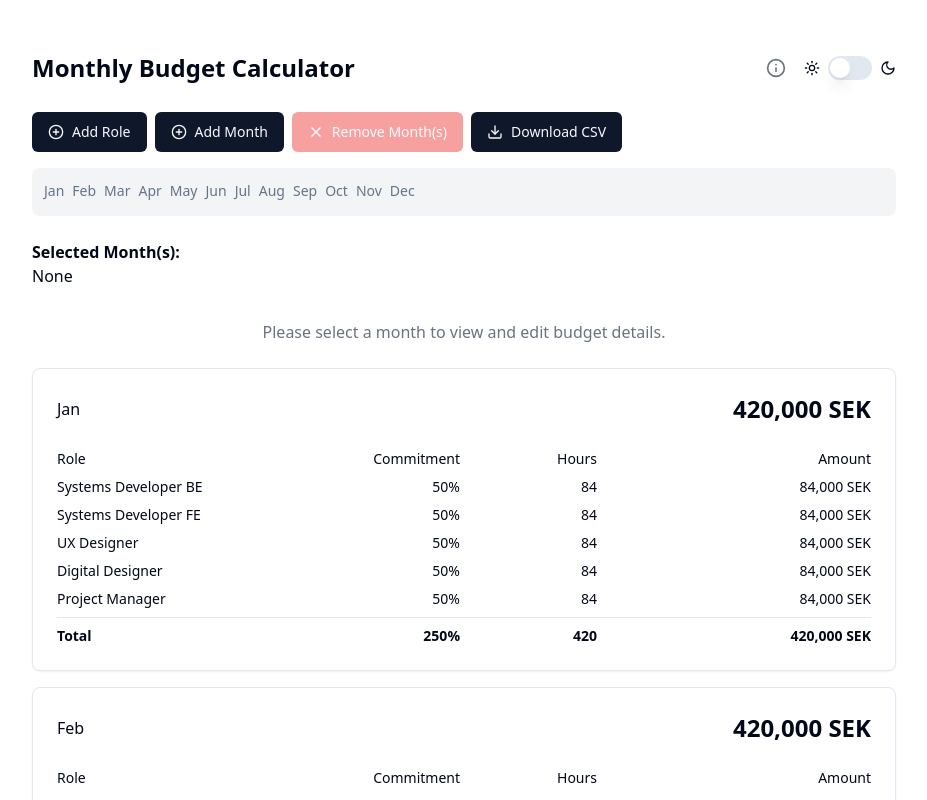
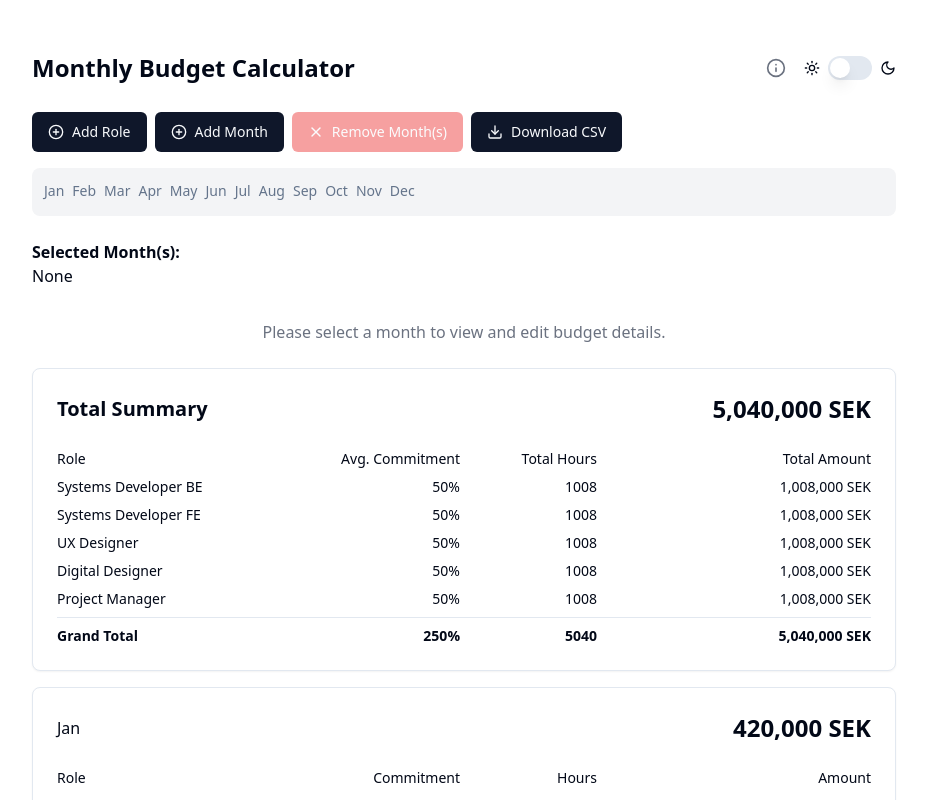
Before and after one commit to anders-brunoson/budget-calculator, a React (Vite) app: page / in a window 1280 px wide. Shown: the top 800 px of the page, without its empty margins (176-1103 px from the left). Built offline with nearby package versions, Linux system fonts and the light colour scheme.

Commit message:
Summary card to top + unselect tab

```diff
--- a/src/components/BudgetCalculator.jsx
+++ b/src/components/BudgetCalculator.jsx
@@ -229,9 +229,11 @@ const BudgetCalculator = () => {
         prev.includes(month) ? prev.filter(m => m !== month) : [...prev, month]
       );
     } else {
-      setSelectedMonths([month]);
+      setSelectedMonths(prev =>
+        prev.length === 1 && prev[0] === month ? [] : [month]
+      );
     }
-    setActiveTab(month);
+    setActiveTab(prev => prev === month ? '' : month);
   };
 
   const handleMonthDoubleClick = (month) => {
@@ -384,6 +386,39 @@ const BudgetCalculator = () => {
       link.click();
       document.body.removeChild(link);
     }
+  };
+
+  const calculateTotalSummary = () => {
+    const totalSummary = {
+      total: 0,
+      breakdown: {},
+      hours: {},
+      commitments: {}
+    };
+
+    roles.forEach(role => {
+      totalSummary.breakdown[role.id] = 0;
+      totalSummary.hours[role.id] = 0;
+      totalSummary.commitments[role.id] = 0;
+    });
+
+    monthOrder.forEach(month => {
+      if (budget[month]) {
+        totalSummary.total += budget[month].total || 0;
+        roles.forEach(role => {
+          totalSummary.breakdown[role.id] += budget[month].breakdown[role.id] || 0;
+          totalSummary.hours[role.id] += budget[month].hours[role.id] || 0;
+          totalSummary.commitments[role.id] += budget[month].commitments[role.id] || 0;
+        });
+      }
+    });
+
+    // Average out the commitments
+    roles.forEach(role => {
+      totalSummary.commitments[role.id] = Math.round(totalSummary.commitments[role.id] / monthOrder.length);
+    });
+
+    return totalSummary;
   };
 
   return (
@@ -573,6 +608,53 @@ const BudgetCalculator = () => {
       )}
 
       <div className="space-y-4 mt-6">
+
+      {/* Total Card */}
+
+        <Card>
+          <CardHeader>
+            <div className="flex justify-between items-center">
+              <span className="text-xl font-bold">Total Summary</span>
+              <span className="text-2xl font-bold">{calculateTotalSummary().total.toLocaleString()} SEK</span>
+            </div>
+          </CardHeader>
+          <CardContent>
+            <div className="space-y-2">
+              <div className="grid grid-cols-12 gap-2 text-sm font-medium">
+                <span className="col-span-4 text-left">Role</span>
+                <span className="col-span-2 text-right">Avg. Commitment</span>
+                <span className="col-span-2 text-right">Total Hours</span>
+                <span className="col-span-4 text-right">Total Amount</span>
+              </div>
+              {roles.map(role => {
+                const totalSummary = calculateTotalSummary();
+                return (
+                  <div key={role.id} className="grid grid-cols-12 gap-2 text-sm">
+                    <span className="col-span-4 text-left truncate" title={role.name}>{role.name}</span>
+                    <span className="col-span-2 text-right">{totalSummary.commitments[role.id] || 0}%</span>
+                    <span className="col-span-2 text-right">{totalSummary.hours[role.id] || 0}</span>
+                    <span className="col-span-4 text-right">{(totalSummary.breakdown[role.id] || 0).toLocaleString()} SEK</span>
+                  </div>
+                );
+              })}
+              <div className="grid grid-cols-12 gap-2 text-sm font-bold pt-2 border-t">
+                <span className="col-span-4 text-left">Grand Total</span>
+                <span className="col-span-2 text-right">
+                  {Object.values(calculateTotalSummary().commitments).reduce((sum, value) => sum + (value || 0), 0)}%
+                </span>
+                <span className="col-span-2 text-right">
+                  {Object.values(calculateTotalSummary().hours).reduce((sum, value) => sum + (value || 0), 0)}
+                </span>
+                <span className="col-span-4 text-right">
+                  {calculateTotalSummary().total.toLocaleString()} SEK
+                </span>
+              </div>
+            </div>
+          </CardContent>
+        </Card>
+
+        {/* Month Cards */}
+
         {monthOrder.map((period, index) => {
           const { total, breakdown, hours, commitments } = budget[period] || {};
           return (
```
